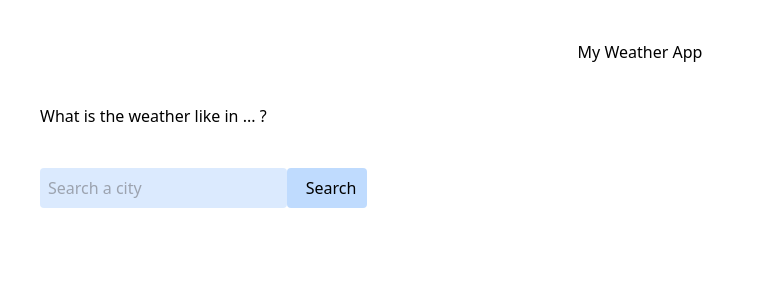
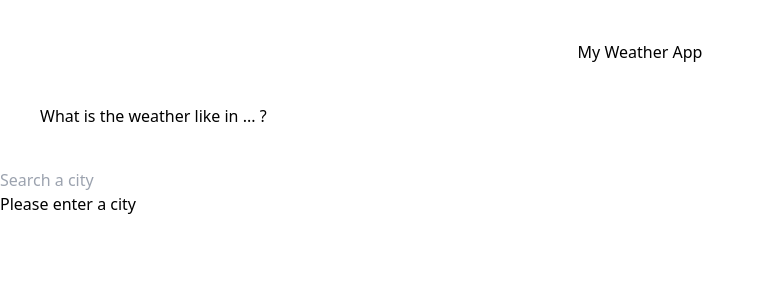
Before and after one commit to becodeorg/hamilton-7-react-project-TreshMiralissa--WeatherApp, a React (Vite) app in the folder weatherApp/: page / in a window 1280 px wide. Shown: the top 300 px of the page, without its empty margins (0-764 px from the left). Built offline with nearby package versions, Linux system fonts and the light colour scheme.

Commit message:
function App

```diff
--- a/weatherApp/src/App.jsx
+++ b/weatherApp/src/App.jsx
@@ -1,12 +1,34 @@
-// import { useState } from 'react'
-import SearchCity from "./components/searchCity"
+
+import { useState } from "react"
+
 
 function App() {
 
+const apiKey = "fbbdfa582896093b8da1f248bec231ee"
+const [weatherData, setWeatherData] = useState({})
+const [city, setCity] = useState()
+const getWeather = (event) =>{
+  if(event.key == "Enter"){
+    fetch("api.openweathermap.org/data/2.5/weather?q=${city}&APPID=${apiKey}")
+    .then (response => response.json())
+    .then (data => {setWeatherData(data), setCity()})
+  }
+}
+
   return(
-    <div className="">
+    <div className="container">
       <h2 className="m-10">What is the weather like in ... ?</h2>
-      <SearchCity/>
+      <input type="text" className="input" onChange={e => setCity (e.target.value)} value={city} onKeyPress={getWeather} placeholder="Search a city" />
+      {typeof weatherData.main === "undefined"?(
+        <div>
+          <p>Please enter a city</p>
+        </div>):
+      (<div>
+        <p>{weatherData.name}</p> {/*display name of city*/}
+        <p>{Math.round (weatherData.main.temp)}°C</p> {/*display temperature*/}
+        <p>{weatherData.weather.main}</p> {/*display weather */}
+      </div>
+      )}
     </div>
   )
 }
--- a/weatherApp/src/components/searchCity.jsx
+++ /dev/null
@@ -1,11 +0,0 @@
-
-const SearchCity = () =>{
-    return(
-        <div className="m-10">
-            <input className="bg-blue-100 rounded p-2" type="text" placeholder="Search a city"/>
-            <button className="h-10 w-20 pl-2 bg-blue-200 rounded">Search</button>
-        </div>
-    )
-}
-
-export default SearchCity
```
